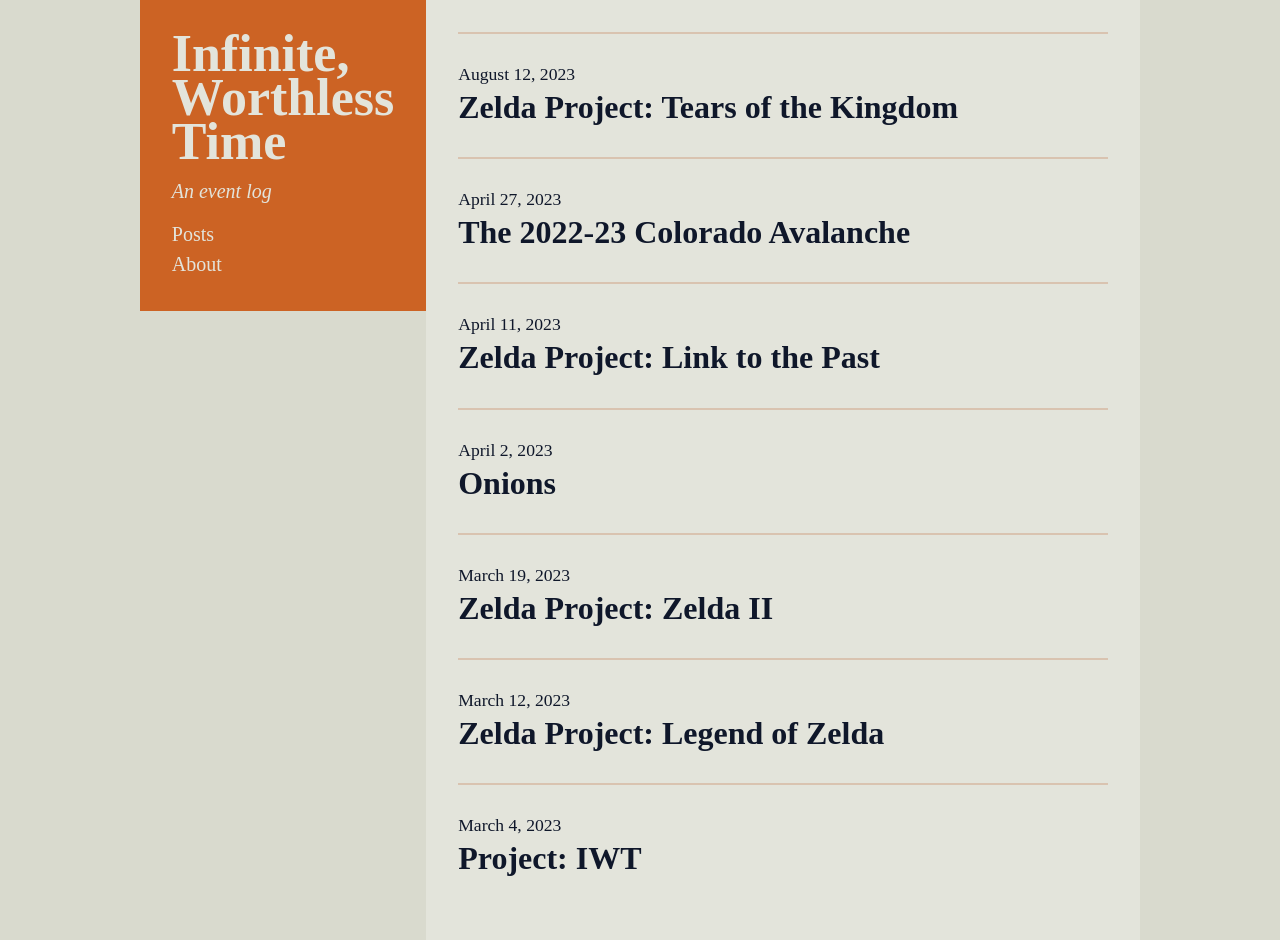
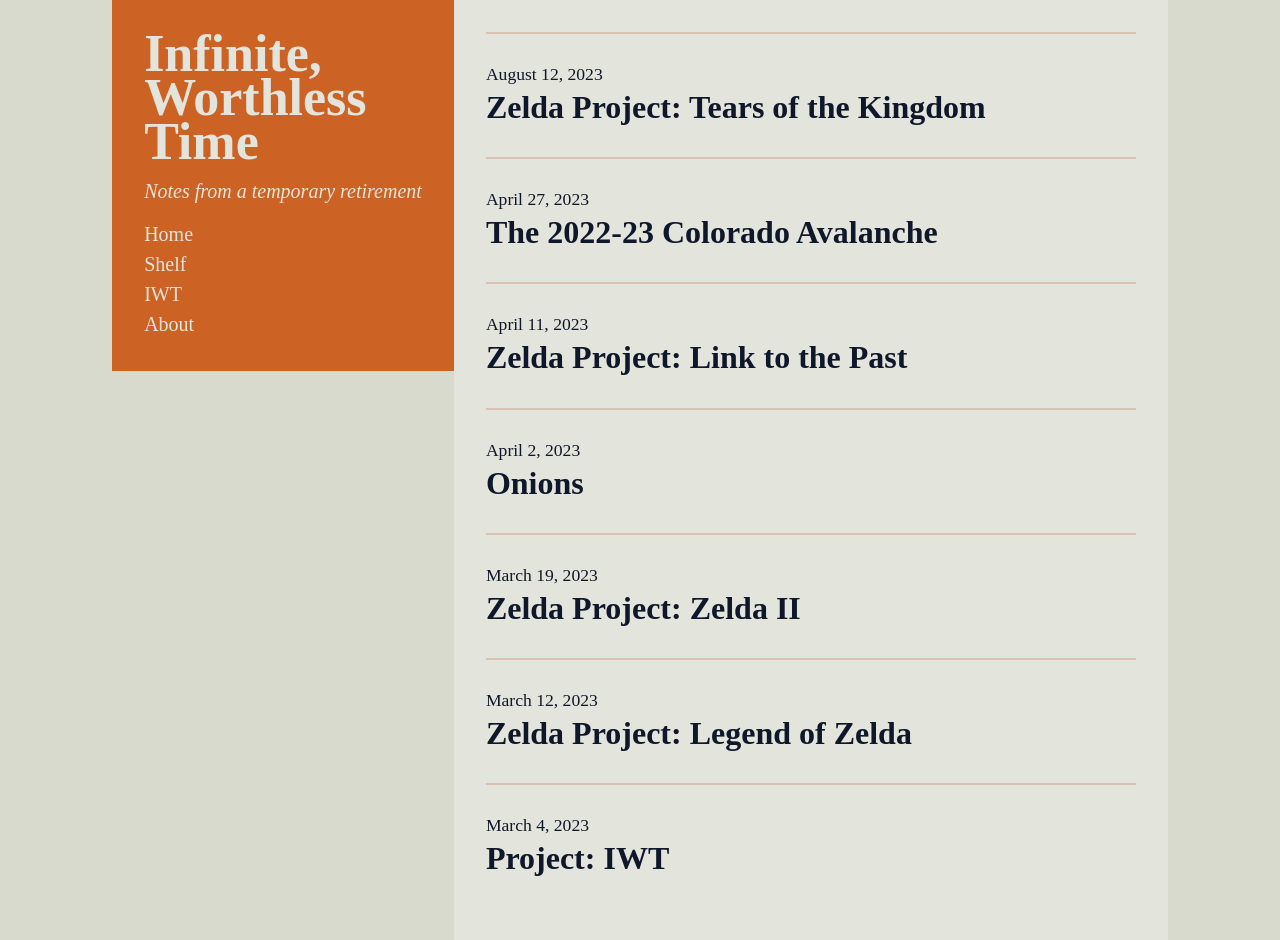
Before and after one commit to dalke/Cedeless, a Jekyll site: the page built from iwt/index.html, in a window 1280 px wide. Built offline with Jekyll 4.4.1, drawn with Linux system fonts in a browser that asks for light colours; some web fonts are replaced; the list of posts is cut into pages by our own code.

Commit message:
Update layouts with theme js

```diff
--- a/_layouts/blog.html
+++ b/_layouts/blog.html
@@ -7,23 +7,16 @@
     <link rel='stylesheet' href="/assets/css/cedeless.css">
     {% feed_meta %}
   </head>
-
   <body class="blog">
     <header class="blog-header">
       <div>
         <h1>Infinite, <br>Worthless <br>Time</h1>
-        <p>An event log</p>
+        <p>Notes from a temporary retirement</p>
       </div>
-      <ul>
-        <li><a href="/iwt/">Posts</a></li>
-        <li>About</li>
-      </ul>
+      {% include nav_list.html %}
     </header>
-
     <div class="posts">
       {{ content }}
     </div>
   </body>
-
-  {% include theme_write.html %}
 </html>
--- a/_layouts/front.html
+++ b/_layouts/front.html
@@ -9,5 +9,4 @@
   <body class="front">
     {{ content }}
   </body>
-  {% include theme_write.html %}
 </html>
```
